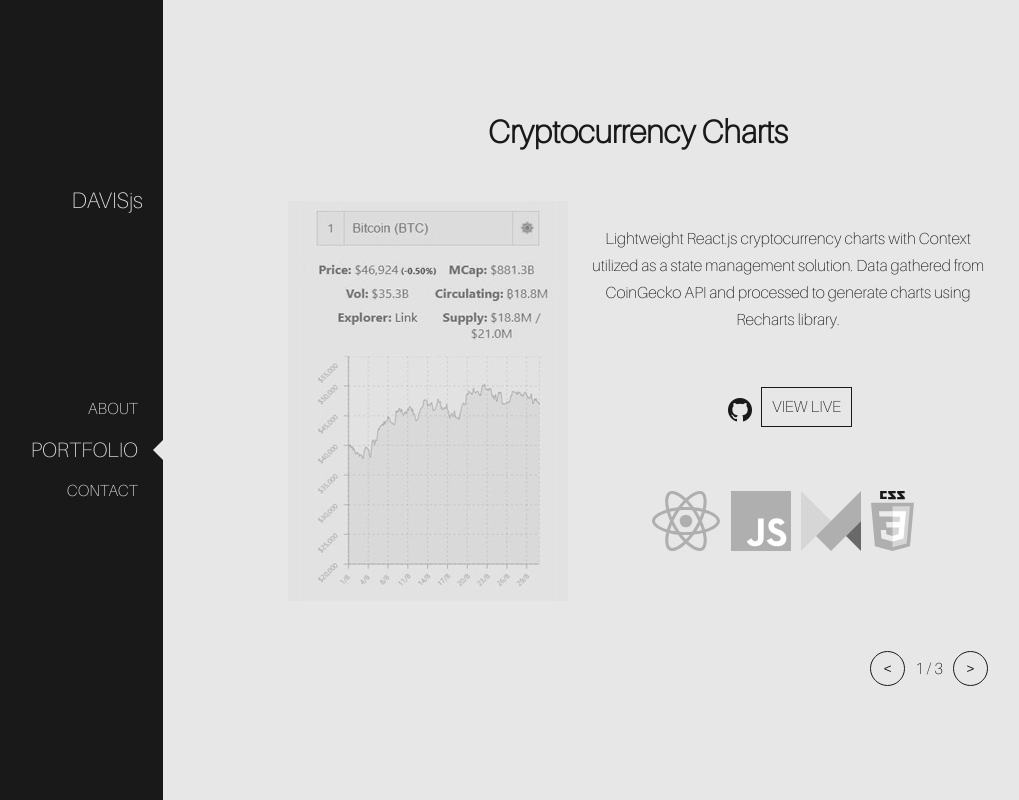
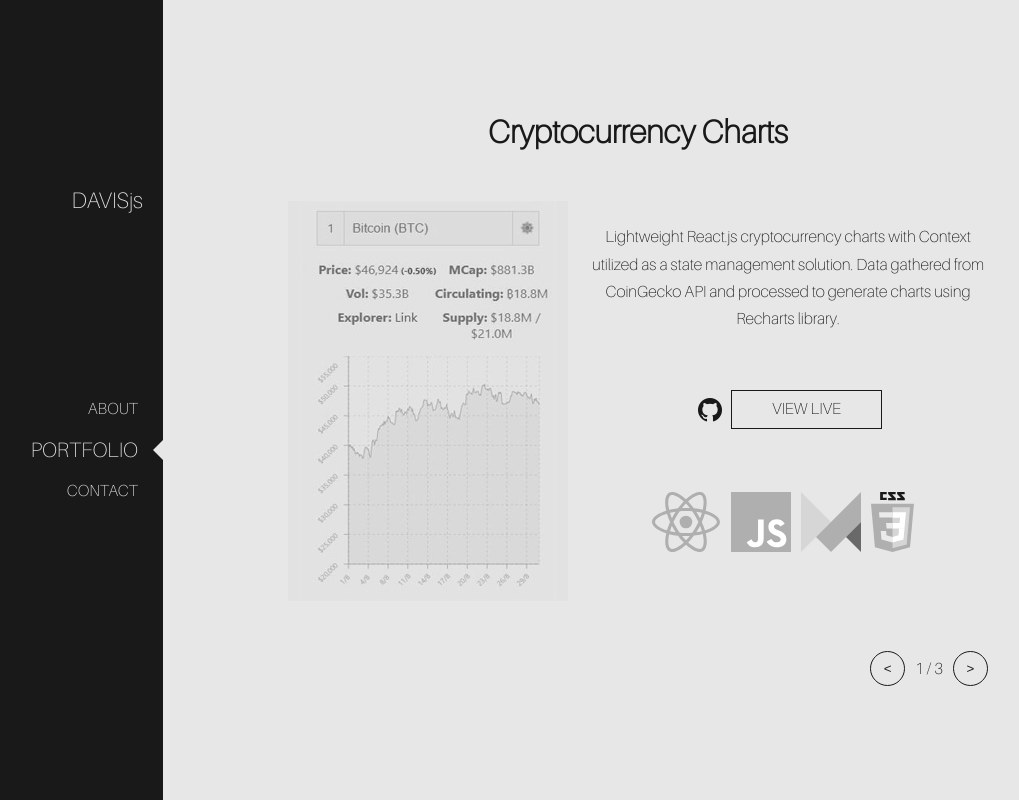
Before and after one commit to alur2191/Old-Portfolio, a React (Create React App) app: page /portfolio in a window 1280 px wide. Shown: the whole page, without its empty margins (77-1096 px from the left). Built offline with nearby package versions, Linux system fonts and the light colour scheme.

Commit message:
links to portfolio items and minor adjustments

```diff
--- a/src/components/portfolio/Description.js
+++ b/src/components/portfolio/Description.js
@@ -1,5 +1,4 @@
 import React from 'react';
-import { Link } from 'react-router-dom';
 import { motion } from 'framer-motion';
 import Stack from './Stack';
 import content from './content';
@@ -35,22 +34,20 @@ export default function Description({ index }) {
         animate='visible'
         transition={{ delay: 0.3, duration: 0.8 }}
       >
-        <a href={content[index].github}>
-          <i
-            className='lab la-github la-2x'
+        <a
+          href={content[index].github}
           style={{
             display: 'flex',
             flexDirection: 'column',
             justifyContent: 'center',
             marginRight: 5,
           }}
-          ></i>
+        >
+          <i className='lab la-github la-2x'></i>
         </a>
-        <Link>
-          <a class='button' href={content[index].link}>
+        <a className='button' href={content[index].link}>
           VIEW LIVE
         </a>
-        </Link>
       </motion.div>
       <div className='stack-icons'>
         <Stack stack={content[index].stack} />
--- a/src/main.css
+++ b/src/main.css
@@ -145,8 +145,8 @@ ul > li {
 .button {
   background: var(--primary-color-bright);
   border: 1px solid var(--primary-color-dark);
+  padding: 5px 40px;
   color: var(--primary-color-dark);
-  padding: 10px 10px;
   transition: all 0.3s linear;
 }
 
@@ -154,7 +154,7 @@ ul > li {
   background: var(--primary-color-dark);
   border: 1px solid var(--primary-color-bright);
   color: var(--primary-color-bright);
-  padding: 10px 30px;
+  padding: 5px 40px;
   cursor: pointer;
 }
 
```
Lines whose indentation alone changed are shown as unchanged.
